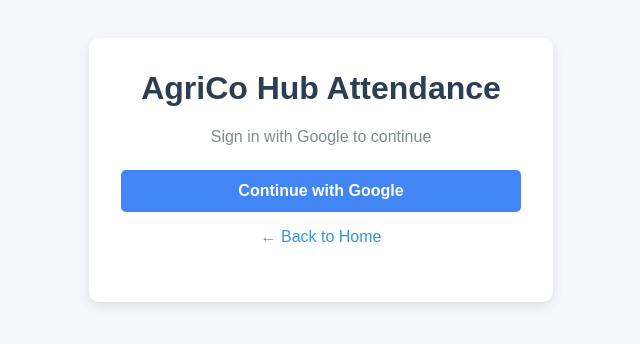
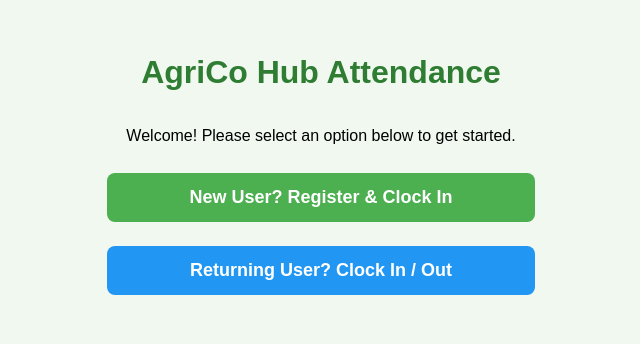
Before and after one commit to yakubshaib6/agrico-hub-attendance1, a plain HTML site: page login.html in a window 1280 px wide. Shown: the part 250-594 px from the top of the page, without its empty margins (319-959 px from the left). Drawn offline with Linux system fonts and the light colour scheme; no server answers.

Commit message:
feat(auth): remove Google Sign-In flow

```diff
--- a/login.html
+++ b/login.html
@@ -3,131 +3,48 @@
 <head>
   <meta charset="UTF-8" />
   <meta name="viewport" content="width=device-width, initial-scale=1.0"/>
-  <title>AgriCo Hub - Sign In</title>
+  <title>AgriCo Hub Attendance</title>
   <style>
     body {
       font-family: Arial, sans-serif;
-      background-color: #f5f7fa;
+      background-color: #f0f8f0;
       display: flex;
       flex-direction: column;
       align-items: center;
       justify-content: center;
-      height: 100vh;
+      min-height: 100vh;
       margin: 0;
       padding: 20px;
-    }
-    .card {
-      background: white;
-      padding: 2rem;
-      border-radius: 10px;
-      box-shadow: 0 4px 12px rgba(0,0,0,0.1);
       text-align: center;
-      max-width: 400px;
-      width: 100%;
     }
     h1 {
-      color: #2c3e50;
-      margin-top: 0;
+      color: #2e7d32;
+      margin-bottom: 20px;
     }
-    p {
-      color: #7f8c8d;
-      margin-bottom: 1.5rem;
+    .btn {
+      display: block;
+      width: 90%;
+      max-width: 400px;
+      padding: 14px;
+      margin: 12px auto;
+      border: none;
+      border-radius: 8px;
+      font-size: 18px;
+      font-weight: bold;
+      color: white;
+      text-decoration: none;
+      cursor: pointer;
     }
-    #googleBtn {
-      background-color: #4285f4;
-      color: white;
-      border: none;
-      padding: 12px 24px;
-      font-size: 16px;
-      border-radius: 5px;
-      cursor: pointer;
-      width: 100%;
-      font-weight: bold;
-    }
-    #googleBtn:hover {
-      background-color: #3367d6;
-    }
+    .btn.new { background-color: #4CAF50; }
+    .btn.returning { background-color: #2196F3; }
   </style>
 </head>
 <body>
-  <div class="card">
-    <h1>AgriCo Hub Attendance</h1>
-    <p>Sign in with Google to continue</p>
-    <button id="googleBtn">Continue with Google</button>
-    <p><a href="/" style="color: #3498db; text-decoration: none;">← Back to Home</a></p>
-  </div>
+  <h1>AgriCo Hub Attendance</h1>
+  <p>Welcome! Please select an option below to get started.</p>
 
-  <script type="module">
-    // Import necessary Firebase modules
-    import { initializeApp } from "https://www.gstatic.com/firebasejs/10.12.0/firebase-app.js";
-    import { getAuth, GoogleAuthProvider, signInWithPopup, onAuthStateChanged } from "https://www.gstatic.com/firebasejs/10.12.0/firebase-auth.js";
-
-    // --- MINIMAL Firebase Configuration ---
-    // Only the essential fields for Authentication
-    const firebaseConfig = {
-      apiKey: "AIzaSyAliWW4PXhdXzoLJsqcen0i8Y9p65J1T8I",
-      authDomain: "agrico-hub-attendance.firebaseapp.com",
-      projectId: "agrico-hub-attendance"
-    };
-    // --- END Configuration ---
-
-    // Initialize Firebase App
-    const app = initializeApp(firebaseConfig);
-    // Get the Authentication instance
-    const auth = getAuth(app);
-
-    // --- DEBUG: Listen for authentication state changes ---
-    onAuthStateChanged(auth, (user) => {
-      console.log("DEBUG: onAuthStateChanged fired. User object:", user); // Log the entire user object
-
-      if (user) {
-        console.log("DEBUG: User is signed in. Email:", user.email);
-        console.log("DEBUG: User metadata - Creation Time:", user.metadata.creationTime, "Last Sign-in:", user.metadata.lastSignInTime);
-
-        // Check if we are currently on the login page
-        if (window.location.pathname === "/login.html") {
-          console.log("DEBUG: Currently on /login.html and user exists. Determining new/returning...");
-          // Determine if user is new or returning based on metadata
-          const isNewUser = user.metadata.creationTime === user.metadata.lastSignInTime;
-          console.log("DEBUG: Is new user?", isNewUser);
-
-          // Set the redirect URL based on new/returning status
-          const redirectUrl = isNewUser ? "/register.html" : "/clockin.html";
-          console.log("DEBUG: Redirecting to:", redirectUrl);
-
-          // Perform the redirect
-          window.location.href = redirectUrl;
-        } else {
-          console.log("DEBUG: Not on /login.html, not redirecting from here.");
-          // Optionally, update UI elements on other pages here if needed
-        }
-      } else {
-        console.log("DEBUG: No user is signed in (or user signed out).");
-        // No user signed in, the sign-in button should be visible/functional
-      }
-    });
-    // --- END DEBUG ---
-
-    // --- Handle the Sign-In Button Click ---
-    document.getElementById("googleBtn").addEventListener("click", async () => {
-      console.log("DEBUG: 'Continue with Google' button clicked.");
-      const provider = new GoogleAuthProvider();
-      // Optional: Configure provider parameters if needed
-      // provider.setCustomParameters({ prompt: "select_account" });
-
-      try {
-        // Attempt to sign in with Google popup
-        const result = await signInWithPopup(auth, provider);
-        console.log("DEBUG: signInWithPopup successful. Result:", result);
-        // The onAuthStateChanged listener should now detect the user and handle redirection
-      } catch (error) {
-        console.error("Sign-in error:", error);
-        console.error("Error code:", error.code);
-        console.error("Error message:", error.message);
-        alert("❌ Sign-in failed: " + (error.message || "Try again"));
-      }
-    });
-    // --- END Button Handler ---
-  </script>
+  <!-- Direct links to the pages -->
+  <a href="/register.html" class="btn new">New User? Register & Clock In</a>
+  <a href="/clockin.html" class="btn returning">Returning User? Clock In / Out</a>
 </body>
 </html>
```
